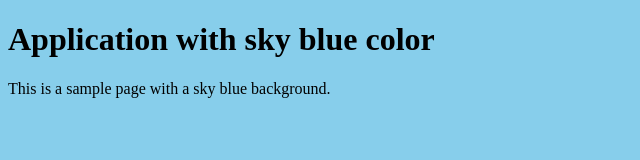
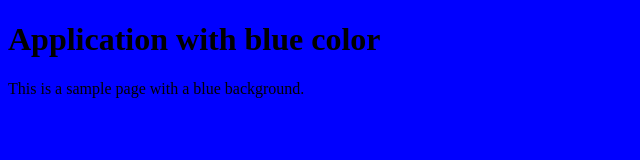
Before and after one commit to UBenakana/HelloWorld, a plain HTML site: page index.html in a window 1280 px wide. Shown: the whole page, without its empty margins (0-640 px from the left). Drawn offline with Linux system fonts and the light colour scheme.

Commit message:
Update index.html

```diff
--- a/index.html
+++ b/index.html
@@ -3,8 +3,8 @@
 <head>
     <title>Sample Page</title>
 </head>
-<body style="background-color: skyblue;">
-    <h1>Application with sky blue color</h1>
-    <p>This is a sample page with a sky blue background.</p>
+<body style="background-color: blue;">
+    <h1>Application with blue color</h1>
+    <p>This is a sample page with a blue background.</p>
 </body>
 </html>
```
